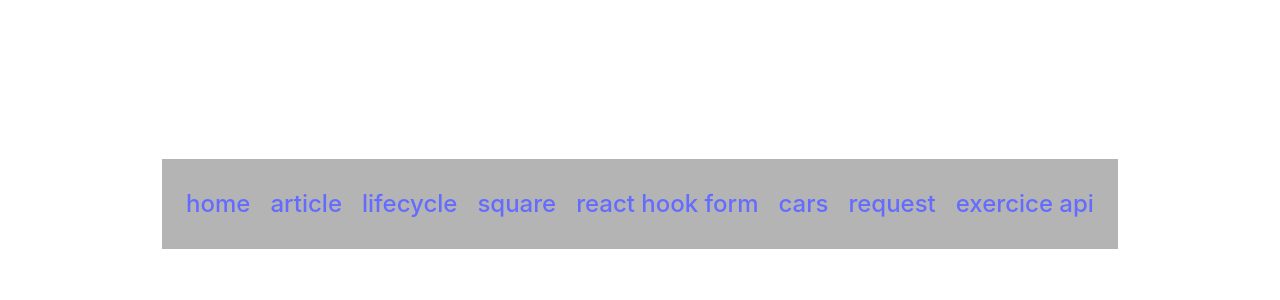
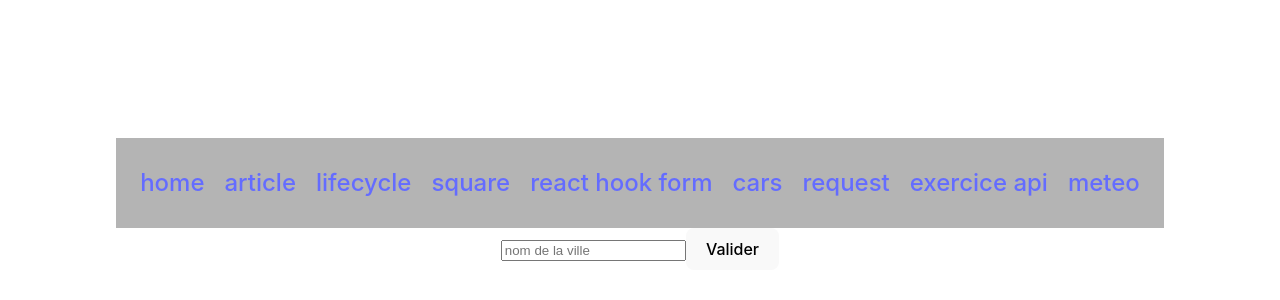
Before and after one commit to Dsaquel/react-week-2, a React (Vite) app: page /meteo in a window 1280 px wide. Shown: the part 196-496 px from the top of the page. Built offline with nearby package versions, Linux system fonts and the light colour scheme.

Commit message:
Add meteo exercice

```diff
--- a/src/App.jsx
+++ b/src/App.jsx
@@ -8,6 +8,7 @@ import Cars from './pages/Cars'
 import ExerciceApi from './pages/ExerciceApi'
 import Home from './pages/Home'
 import Lifecycle from './pages/LifeCycle'
+import Meteo from './pages/Meteo'
 import ReactHookForm from './pages/ReactHookForm'
 import Request from './pages/Request'
 import Squares from './pages/Squares'
@@ -25,6 +26,7 @@ function App() {
         <Route path="/cars" element={<Cars />} />
         <Route path="/request" element={<Request />} />
         <Route path="/exercice-api" element={<ExerciceApi />} />
+        <Route path="/meteo" element={<Meteo />} />
       </Routes>
     </BrowserRouter>
   )
--- a/src/components/Navbar.jsx
+++ b/src/components/Navbar.jsx
@@ -12,6 +12,7 @@ const Navbar = () => {
       <Link to="/cars">cars</Link>
       <Link to="/request">request</Link>
       <Link to="/exercice-api">exercice api</Link>
+      <Link to="/meteo">meteo</Link>
     </div>
   )
 }
--- /dev/null
+++ b/src/pages/Meteo.jsx
@@ -0,0 +1,64 @@
+import { useState } from 'react'
+import { useForm } from 'react-hook-form'
+import {
+  GEOCODING_API_BASE_URL,
+  CURRENT_DATA_API_BASE_URL,
+  WHEATHER_API_KEY,
+} from '../tools/function'
+
+const Meteo = () => {
+  const [currentWheather, setCurrentWheather] = useState({})
+  const {
+    register,
+    handleSubmit,
+    formState: { errors },
+    reset,
+  } = useForm()
+
+  const getCurrentWheather = async (cityName) => {
+    const geoCodingData = await (
+      await fetch(
+        `${GEOCODING_API_BASE_URL}?q=${cityName}&limit=1&appid=${WHEATHER_API_KEY}`,
+        {
+          method: 'GET',
+        }
+      )
+    ).json()
+
+    const currentWheatherData = await (
+      await fetch(
+        `${CURRENT_DATA_API_BASE_URL}?lat=${geoCodingData[0].lat}&lon=${geoCodingData[0].lon}&units=metric&appid=${WHEATHER_API_KEY}`,
+        {
+          method: 'GET',
+        }
+      )
+    ).json()
+
+    setCurrentWheather(currentWheatherData)
+  }
+
+  const onSubmit = (data) => {
+    getCurrentWheather(data.cityName)
+    reset()
+  }
+
+  return (
+    <div>
+      <form onSubmit={handleSubmit(onSubmit)}>
+        <input
+          placeholder="nom de la ville"
+          {...register('cityName', { required: true })}
+        />
+        {errors.name && errors.name.type && (
+          <div style={{ color: 'red' }}>Remplis le champs tout de suite</div>
+        )}
+        <button type="submit">Valider</button>
+      </form>
+      {currentWheather.base && (
+        <div>{`La température à ${currentWheather.name} est de ${currentWheather.main.temp}`}</div>
+      )}
+    </div>
+  )
+}
+
+export default Meteo
--- a/src/tools/function.js
+++ b/src/tools/function.js
@@ -1,3 +1,9 @@
 export function getRandomNumber(min, max) {
   return Math.floor(Math.random() * (max - min + 1) + min)
 }
+
+export const WHEATHER_API_KEY = '8cfff146be62ecbe12d0701dba5c55fe'
+export const CURRENT_DATA_API_BASE_URL =
+  'https://api.openweathermap.org/data/2.5/weather'
+export const GEOCODING_API_BASE_URL =
+  'http://api.openweathermap.org/geo/1.0/direct'
```
